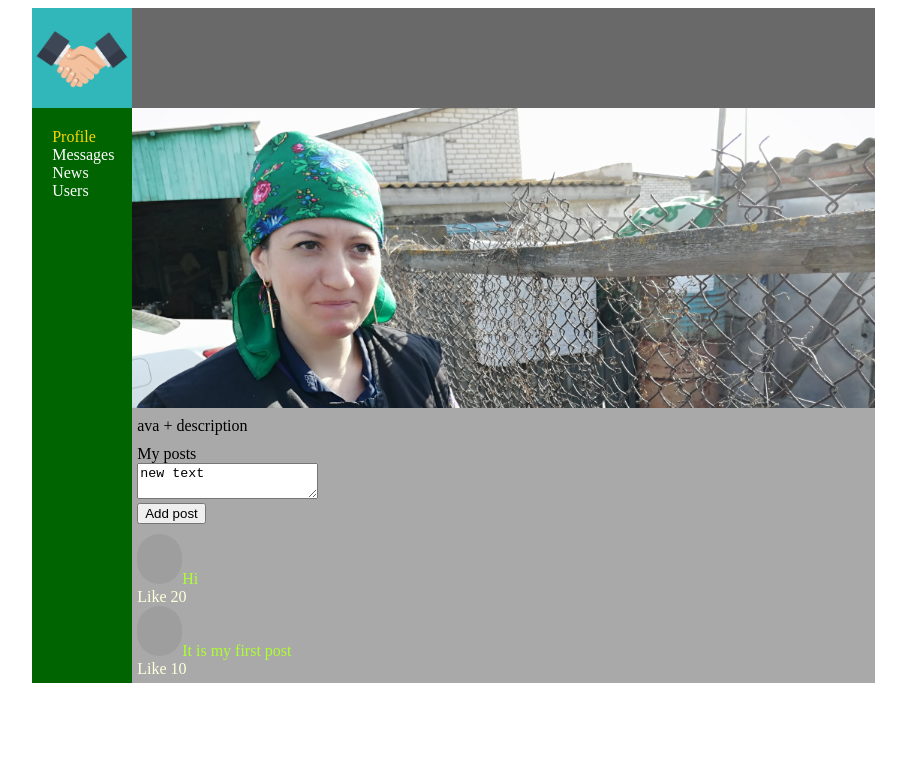
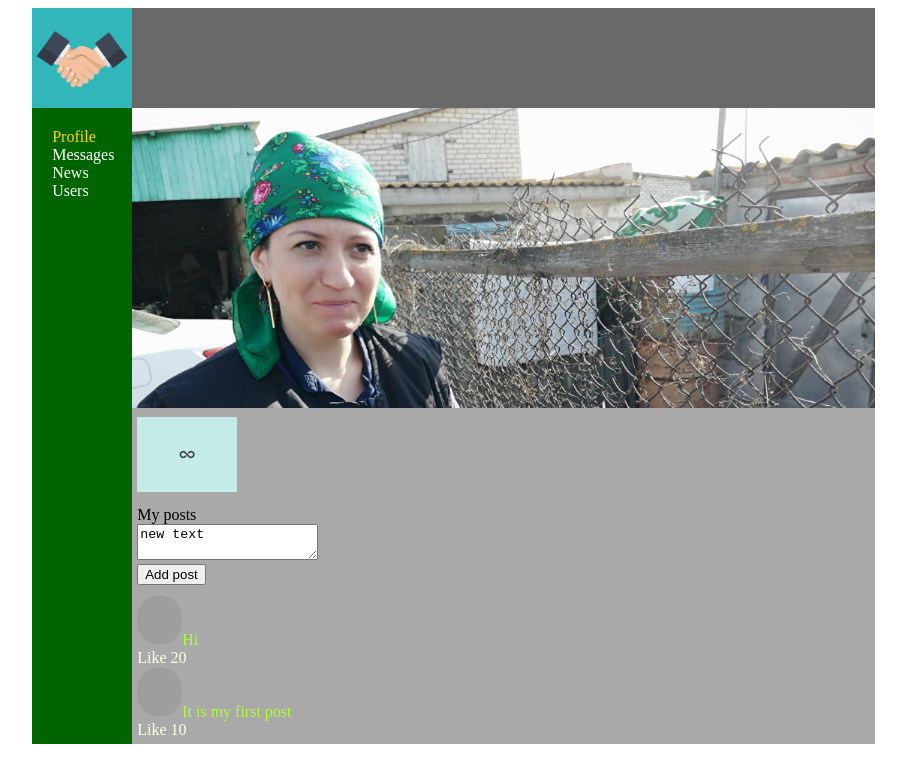
Before and after one commit to aivazm/react_social_network, a React (Create React App) app: page /profile in a window 1280 px wide. Shown: the top 782 px of the page, without its empty margins (355-1261 px from the left). Built offline with nearby package versions, Linux system fonts and the light colour scheme; no server answers; grey boxes are pictures that could not be loaded.

Commit message:
Добавил отображение аватарки на странице профиля. Пока захардкодил второго юзера.

```diff
--- a/src/App.js
+++ b/src/App.js
@@ -2,11 +2,11 @@ import React from 'react';
 import './App.css';
 import Header from "./components/header/Header";
 import Navbar from "./components/navbar/Navbar";
-import Profile from "./components/profile/Profile";
 import {Route} from "react-router-dom";
 import News from "./components/news/News";
 import DialogsContainer from "./components/dialogs/DialogsContainer";
 import UsersContainer from "./components/users/UsersContainer";
+import ProfileContainer from "./components/profile/ProfileContainer";
 
 const App = () => {
     return (
@@ -15,7 +15,7 @@ const App = () => {
             <Navbar/>
             <div className='app-wrapper-content'>
                 <Route path='/dialogs' render={() => <DialogsContainer/>}/>
-                <Route path='/profile' render={() => <Profile/>}/>
+                <Route path='/profile' render={() => <ProfileContainer/>}/>
                 <Route path='/news' render={() => <News/>}/>
                 <Route path='/users' render={() => <UsersContainer/>}/>
             </div>
--- a/src/components/profile/Profile.jsx
+++ b/src/components/profile/Profile.jsx
@@ -3,10 +3,10 @@ import './Profile.module.css';
 import ProfileInfo from "./profileInfo/ProfileInfo";
 import MyPostsContainer from "./myPosts/MyPostsContainer";
 
-const Profile = () => {
+const Profile = (props) => {
     return (
         <div>
-            <ProfileInfo/>
+            <ProfileInfo profile={props.profile}/>
             <MyPostsContainer/>
         </div>
     );
--- /dev/null
+++ b/src/components/profile/ProfileContainer.jsx
@@ -0,0 +1,29 @@
+import React from 'react';
+import './Profile.module.css';
+import Profile from "./Profile";
+import * as axios from "axios";
+import {connect} from "react-redux";
+import {setUserProfile} from "../../redux/reducers/profileReducer";
+
+class ProfileContainer extends React.Component {
+
+    componentDidMount() {
+        const URL = `https://social-network.samuraijs.com/api/1.0/profile/2`;
+        axios.get(URL)
+            .then(response => {
+                this.props.setUserProfile(response.data);
+            });
+    }
+
+    render() {
+        return (
+            <Profile {...this.props} profile={this.props.profile}/>
+        )
+    }
+}
+
+let mapStateToProps = (state) => ({
+    profile: state.profilePage.profile
+});
+
+export default connect(mapStateToProps, {setUserProfile}) (ProfileContainer);
--- a/src/components/profile/profileInfo/ProfileInfo.jsx
+++ b/src/components/profile/profileInfo/ProfileInfo.jsx
@@ -1,14 +1,29 @@
 import React from 'react';
 import classes from './ProfileInfo.module.css'
 import mainImg from '../../../main.jpg'
+import Preloader from "../../common/Preloader";
 
-const ProfileInfo = () => {
+const ProfileInfo = (props) => {
+
+    if (!props.profile) {
+        return (
+            <div>
+                <div className={ classes.image}>
+                    <img src={mainImg} alt="mainImg" />
+                </div>
+                <div className={classes.descriptionBlock}>
+                    <Preloader/>
+                </div>
+            </div>
+        )
+    }
     return (
         <div>
             <div className={ classes.image}>
                 <img src={mainImg} alt="mainImg" />
             </div>
             <div className={classes.descriptionBlock}>
+                <img src={props.profile.photos.large}/>
                 ava + description
             </div>
         </div>
--- a/src/components/users/Users.jsx
+++ b/src/components/users/Users.jsx
@@ -1,6 +1,7 @@
 import React from 'react'
 import styles from './users.module.css'
 import defaultUserAva from '../../assets/images/user.png'
+import {NavLink} from "react-router-dom";
 
 let Users = (props) => {
     let pagesCount = Math.ceil(props.totalUsersCount / props.pageSize);
@@ -23,8 +24,10 @@ let Users = (props) => {
                 props.users.map(u => <div key={u.id}>
                     <span>
                         <div>
+                            <NavLink to={"/profile/" + u.id}>
                             <img src={u.photos.small != null ? u.photos.small : defaultUserAva}
                                  className={styles.avatar}/>
+                            </NavLink>
                         </div>
                         <div>
                             {u.followed
--- a/src/redux/reducers/profileReducer.js
+++ b/src/redux/reducers/profileReducer.js
@@ -1,12 +1,14 @@
 const ADD_POST = 'ADD-POST';
 const UPDATE_NEW_POST_TEXT = 'UPDATE-NEW-POST-TEXT';
+const SET_USER_PROFILE = 'SET_USER_PROFILE';
 
 const initialState = {
     posts: [
         {id: 1, message: 'Hi', likesCount: 20},
         {id: 2, message: 'It is my first post', likesCount: 10}
     ],
-    newPostText: 'new text'
+    newPostText: 'new text',
+    profile: null
 };
 
 const profileReducer = (state = initialState, action) => {
@@ -28,6 +30,11 @@ const profileReducer = (state = initialState, action) => {
                 posts: [...state.posts, newPost],
                 newPostText: ''
             };
+        case SET_USER_PROFILE:
+            return {
+                ...state,
+                profile: action.profile
+            };
         default:
             return state;
     }
@@ -39,5 +46,8 @@ export const addPost = () => (
 export const updateNewPostText = (text) => (
     {type: UPDATE_NEW_POST_TEXT, newText: text}
 );
+export const setUserProfile = (profile) => (
+    {type: SET_USER_PROFILE, profile}
+);
 
 export default profileReducer;
--- a/src/redux/reduxStore.js
+++ b/src/redux/reduxStore.js
@@ -12,5 +12,5 @@ let reduces = combineReducers({
 });
 
 let store = createStore(reduces);
-
+window.store = store;
 export default store;
```
